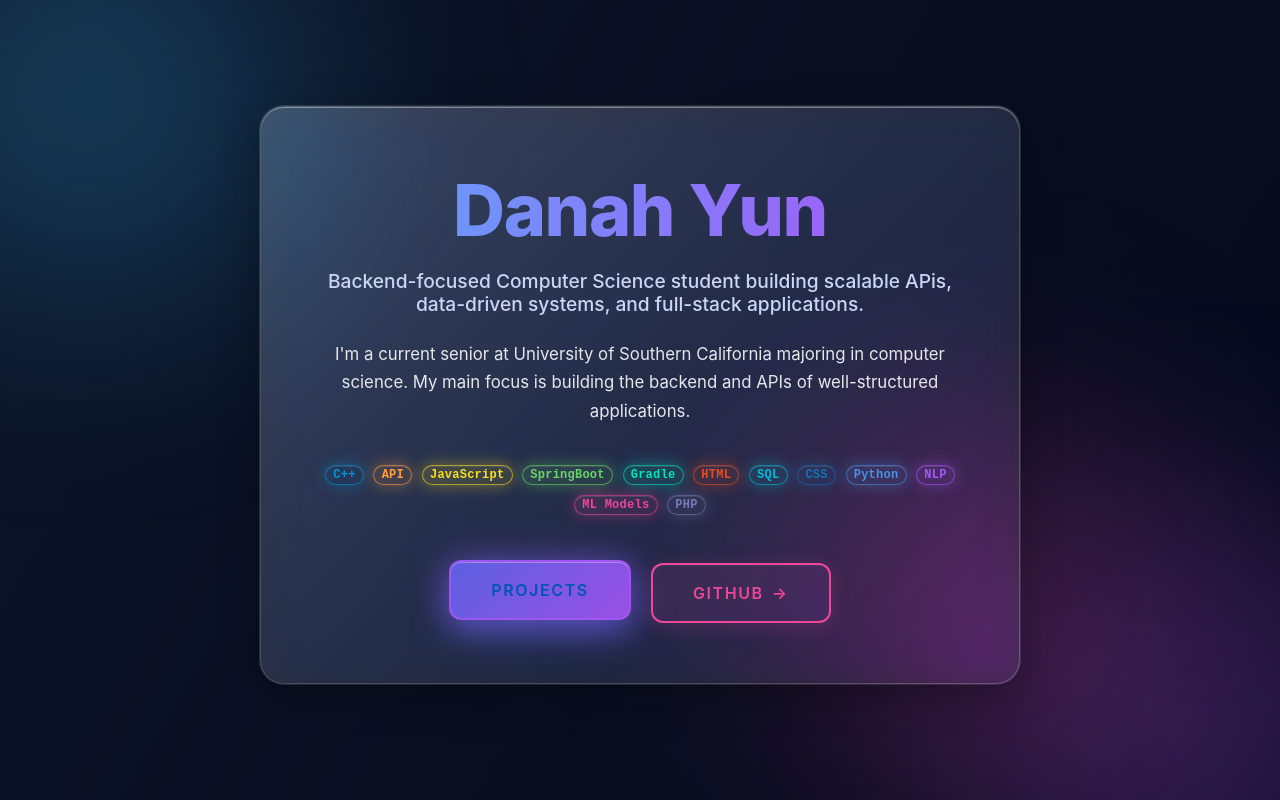
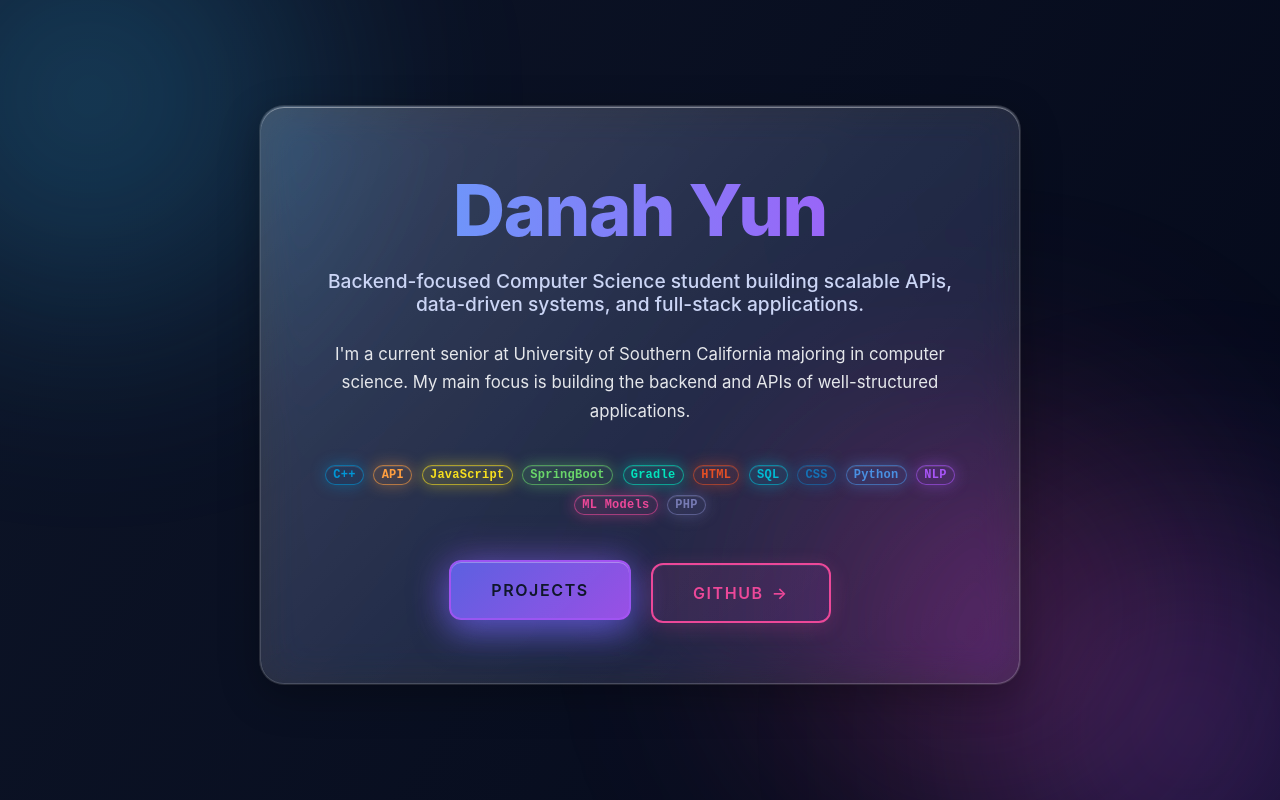
Before and after one commit to dyun2022/Website-Portfolio, a plain HTML site: page home.html in a window 1280 px wide. In both pictures the pointer is over the link "PROJECTS". Drawn offline with nearby package versions, Linux system fonts and the light colour scheme; a web font is replaced by a local one.

Commit message:
adjusted style

```diff
--- a/styles/home.css
+++ b/styles/home.css
@@ -147,7 +147,6 @@ body {
     animation: fadeUp 1s ease forwards;
 }
 
-/* NAME */
 #header h1 {
     font-size: clamp(3rem, 6vw, 4.5rem);
     font-weight: 800;
@@ -159,7 +158,6 @@ body {
     background-clip: text;
 }
 
-/* SUBTITLE */
 .subtitle {
     font-family: 'Inter', sans-serif;
     font-size: 1.15rem;
@@ -169,7 +167,6 @@ body {
     margin: 0 auto 1.5rem;
 }
 
-/* INTRO */
 .intro {
     font-family: 'Inter', sans-serif;
     font-size: 1rem;
@@ -179,7 +176,6 @@ body {
     line-height: 1.6;
 }
 
-/* TECH PREVIEW */
 .tech-preview {
     display: flex;
     flex-wrap: wrap;
@@ -193,7 +189,6 @@ body {
     cursor: default;
 }
 
-/* Button Styles for Projects Page */
 .projects_button {
     display: flex;
     gap: 20px;
@@ -217,7 +212,6 @@ body {
     min-width: 180px;
 }
 
-/* Primary Button - Filled Style */
 .primary-btn {
     background: linear-gradient(135deg, rgba(99, 102, 241, 0.9), rgba(168, 85, 247, 0.9));
     border-color: rgba(99, 102, 241, 0.6);
@@ -249,6 +243,7 @@ body {
         0 0 40px rgba(168, 85, 247, 0.4),
         inset 0 1px 0 rgba(255, 255, 255, 0.3);
     border-color: rgba(168, 85, 247, 0.8);
+    color: #0f172a;
 }
 
 .ghost-btn {
```
